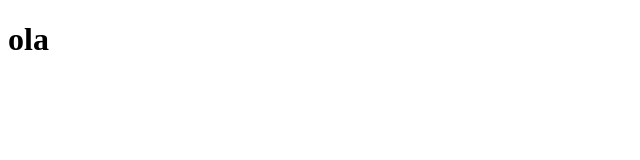
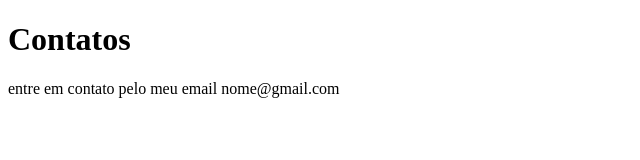
Before and after one commit to jotafagundezz06/cursogut, a plain HTML site: page contato .html in a window 1280 px wide. Shown: the whole page, without its empty margins (0-640 px from the left). Drawn offline with Linux system fonts and the light colour scheme.

Commit message:
pagina de contatos atualizada

```diff
--- a/contato .html
+++ b/contato .html
@@ -6,6 +6,7 @@
     <title>contados</title>
 </head>
 <body>
-    <h1>ola </h1>
+    <h1>Contatos</h1>
+    <p>entre em contato  pelo meu email nome@gmail.com</p>
 </body>
 </html>
```
